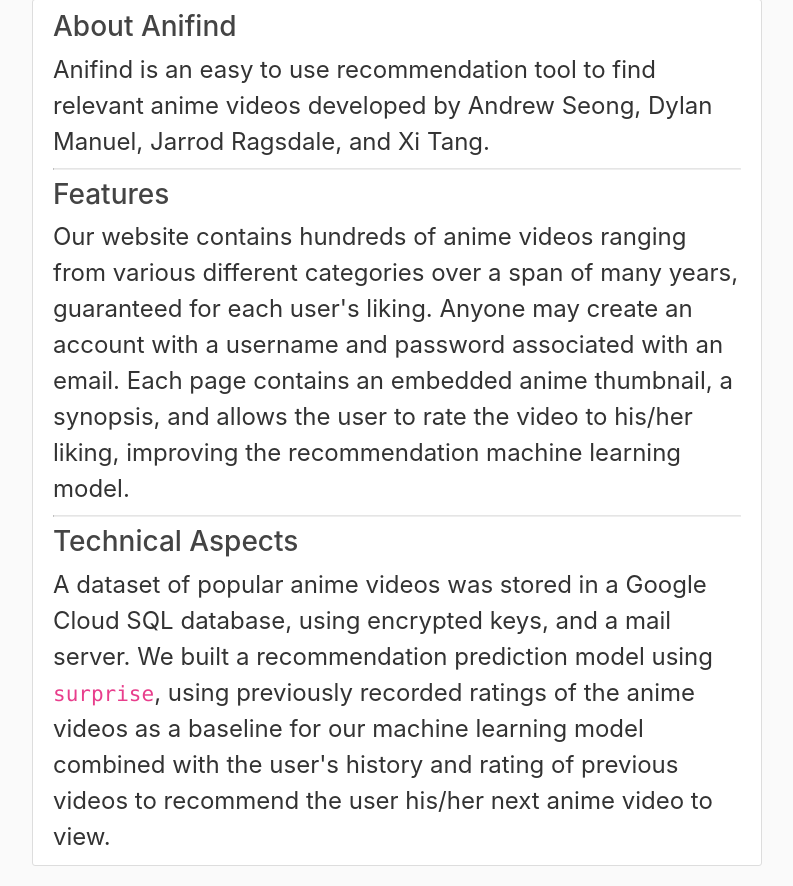
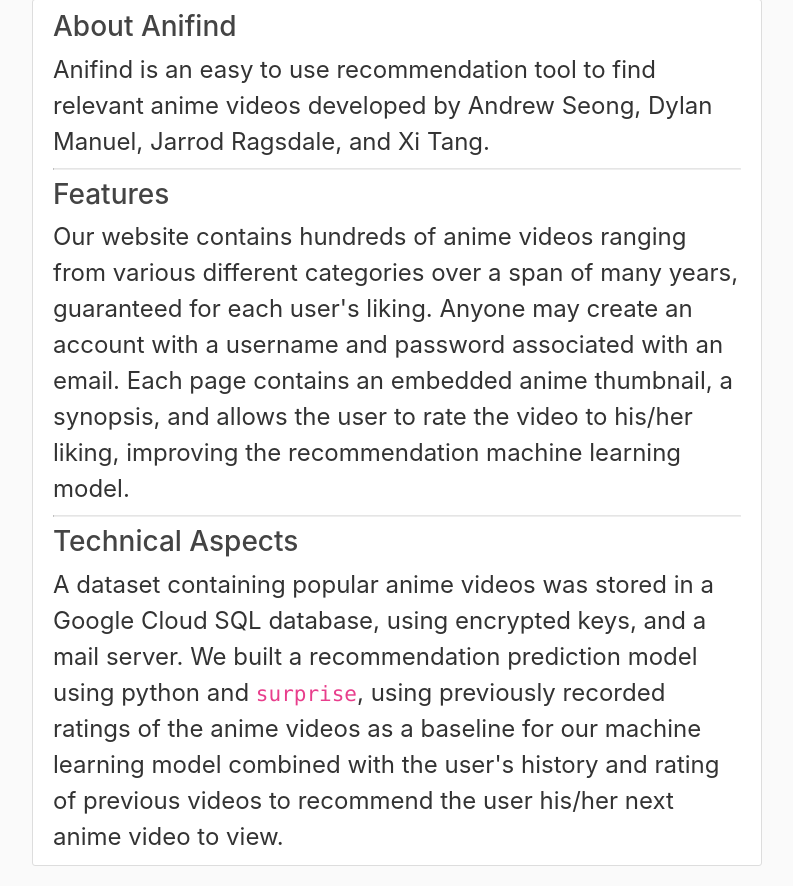
Before and after one commit to JayBlaine/rh22, a Flask app: page / in a window 1280 px wide. Shown: the part 81-967 px from the top of the page, without its empty margins (53-846 px from the left). Run offline with Flask 2, Linux system fonts and the light colour scheme; some libraries are stand-ins or nearby versions.

Commit message:
fixed wording

```diff
--- a/rh22/templates/home.html
+++ b/rh22/templates/home.html
@@ -22,9 +22,11 @@
   <div>
     <h3> Technical Aspects </h3>
 
-    <p1> A dataset of popular anime videos was stored in a Google Cloud SQL database, using encrypted keys, and a mail
+    <p1> A dataset containing popular anime videos was stored in a Google Cloud SQL database, using encrypted keys, and
+      a mail
       server. We built a recommendation
-      prediction model using <code>surprise</code>, using previously recorded ratings of the anime videos as a baseline
+      prediction model using python and <code>surprise</code>, using previously recorded ratings of the anime videos as
+      a baseline
       for our machine learning model combined with the user's history and rating of previous videos to recommend the
       user
       his/her next anime video to view.</p1>
```
